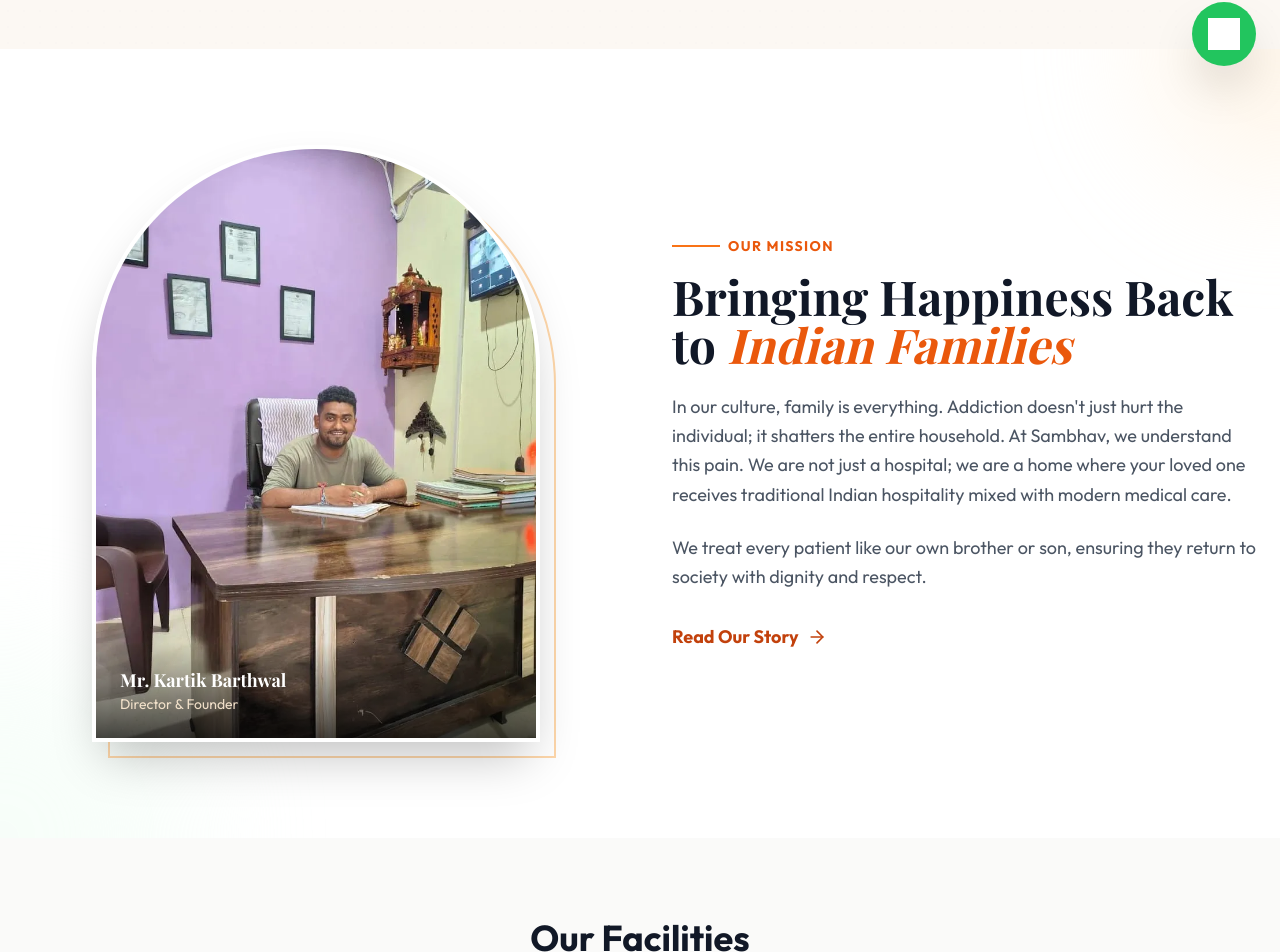
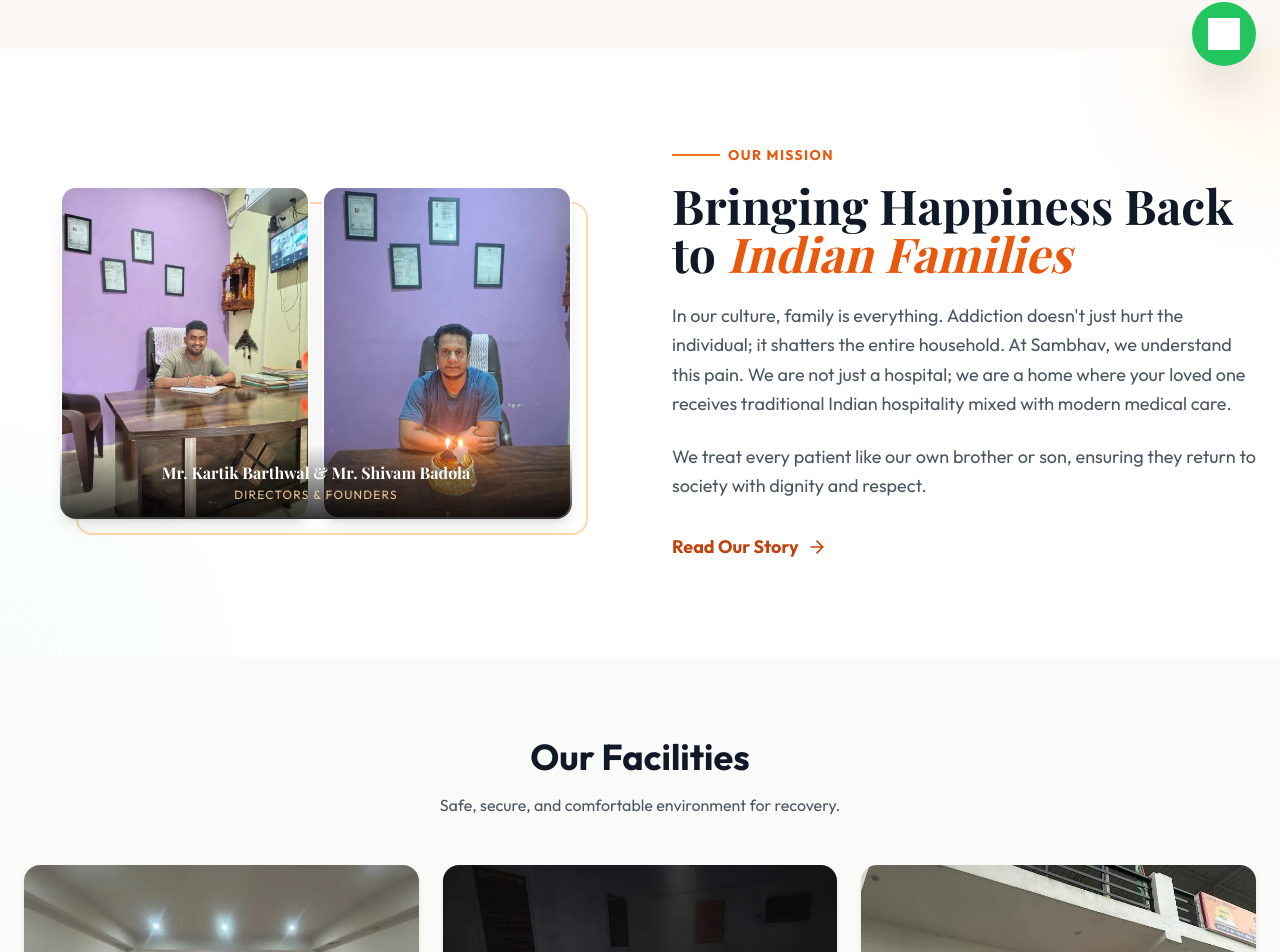
Before and after one commit to sambhavrehab1-boop/sambhav, a React (Vite) app: page / in a window 1280 px wide. Shown: the part 710-1662 px from the top of the page. Built offline with nearby package versions, Linux system fonts and the light colour scheme; grey boxes are pictures that could not be loaded; a web font is replaced by a local one.

Commit message:
updated layout and SEO

```diff
--- a/index.html
+++ b/index.html
@@ -67,6 +67,16 @@
         "Addiction Medicine",
         "Alcohol Rehabilitation",
         "Drug Rehabilitation"
+      ],
+      "founder": [
+        {
+          "@type": "Person",
+          "name": "Kartik Barthwal"
+        },
+        {
+          "@type": "Person",
+          "name": "Shivam Badola"
+        }
       ],
       "description": "Sambhav Nasha Mukti Kendra is a trusted drug and alcohol rehabilitation center in Dehradun providing 24x7 medical care, counseling, and addiction recovery programs.",
       "sameAs": [
--- a/src/pages/About.tsx
+++ b/src/pages/About.tsx
@@ -21,23 +21,41 @@ export default function About() {
                     </p>
                 </div>
 
-                <div className="max-w-7xl mx-auto grid md:grid-cols-2 gap-16 items-start">
-                    <div className="relative">
-                        {/* Photo Frame */}
-                        <div className="relative rounded-t-full rounded-b-3xl overflow-hidden shadow-2xl border-[6px] border-white z-10">
-                            <img
-                                src="/rehab-center-director.webp"
-                                alt="Director"
-                                className="w-full h-auto object-cover"
-                            />
-                            <div className="absolute bottom-0 left-0 right-0 bg-gradient-to-t from-orange-900/90 to-transparent pt-24 pb-8 px-8 text-white text-center">
-                                <p className="font-serif text-2xl font-bold">Mr. Kartik Barthwal</p>
-                                <p className="text-orange-200 text-sm tracking-widest uppercase mt-1">Founder & Director</p>
+                <div className="max-w-7xl mx-auto grid lg:grid-cols-2 gap-16 items-start">
+                    <div className="grid grid-cols-2 gap-6 relative">
+                        {/* Director 1: Kartik Barthwal */}
+                        <div className="relative">
+                            <div className="relative rounded-t-full rounded-b-2xl overflow-hidden shadow-xl border-4 border-white z-10 transition-transform hover:scale-105 duration-500 aspect-[3/4]">
+                                <img
+                                    src="/rehab-center-director.webp"
+                                    alt="Mr. Kartik Barthwal - Director"
+                                    className="w-full h-full object-cover object-top"
+                                />
+                                <div className="absolute bottom-0 left-0 right-0 bg-gradient-to-t from-orange-900/90 via-orange-900/40 to-transparent pt-12 pb-4 px-3 text-white text-center">
+                                    <p className="font-serif text-sm md:text-lg font-bold leading-tight">Mr. Kartik Barthwal</p>
+                                    <p className="text-orange-200 text-[8px] md:text-[10px] tracking-widest uppercase mt-0.5">Founder & Director</p>
+                                </div>
                             </div>
                         </div>
-                        {/* Decorative Circle */}
-                        <div className="absolute -top-12 -right-12 w-64 h-64 bg-orange-100 rounded-full -z-0 opacity-60 blur-2xl"></div>
-                        <div className="absolute -bottom-12 -left-12 w-64 h-64 bg-green-50 rounded-full -z-0 opacity-60 blur-2xl"></div>
+
+                        {/* Director 2: Shivam Badola */}
+                        <div className="relative">
+                            <div className="relative rounded-t-full rounded-b-2xl overflow-hidden shadow-xl border-4 border-white z-10 transition-transform hover:scale-105 duration-500 aspect-[3/4]">
+                                <img
+                                    src="/shivam-badola.webp"
+                                    alt="Mr. Shivam Badola - Director"
+                                    className="w-full h-full object-cover object-top"
+                                />
+                                <div className="absolute bottom-0 left-0 right-0 bg-gradient-to-t from-orange-900/90 via-orange-900/40 to-transparent pt-12 pb-4 px-3 text-white text-center">
+                                    <p className="font-serif text-sm md:text-lg font-bold leading-tight">Mr. Shivam Badola</p>
+                                    <p className="text-orange-200 text-[8px] md:text-[10px] tracking-widest uppercase mt-0.5">Founder & Director</p>
+                                </div>
+                            </div>
+                        </div>
+
+                        {/* Decorative background elements */}
+                        <div className="absolute -top-6 -right-6 w-48 h-48 bg-orange-100 rounded-full -z-0 opacity-40 blur-3xl"></div>
+                        <div className="absolute -bottom-6 -left-6 w-48 h-48 bg-green-50 rounded-full -z-0 opacity-40 blur-3xl"></div>
                     </div>
 
                     <div className="relative pt-8">
--- a/src/pages/Home.tsx
+++ b/src/pages/Home.tsx
@@ -84,20 +84,32 @@ export default function Home() {
 
                 <div className="max-w-7xl mx-auto grid md:grid-cols-2 gap-16 items-center relative z-10">
                     <div className="relative flex justify-center">
-                        {/* "Arch" Frame Implementation */}
-                        <div className="relative w-full max-w-md">
-                            <div className="absolute inset-0 border-2 border-orange-200 rounded-t-full rounded-b-3xl translate-x-4 translate-y-4"></div>
+                        <div className="relative w-full max-w-lg">
+                            <div className="absolute inset-0 border-2 border-orange-200 rounded-2xl translate-x-4 translate-y-4"></div>
                             <FadeIn direction="right">
-                                <div className="relative rounded-t-full rounded-b-3xl overflow-hidden shadow-2xl border-4 border-white aspect-[3/4]">
-                                    <img
-                                        src="/rehab-center-director.webp"
-                                        alt="Director of Sambhav Nasha Mukti Kendra"
-                                        loading="lazy"
-                                        className="w-full h-full object-cover object-top hover:scale-105 transition-transform duration-700"
-                                    />
-                                    <div className="absolute bottom-0 left-0 right-0 bg-gradient-to-t from-black/70 to-transparent p-6 text-white">
-                                        <p className="font-serif text-lg font-bold">Mr. Kartik Barthwal</p>
-                                        <p className="text-sm text-orange-100 opacity-90">Director & Founder</p>
+                                <div className="grid grid-cols-2 gap-3 relative z-10">
+                                    {/* Kartik Photo */}
+                                    <div className="relative rounded-2xl overflow-hidden shadow-lg border-2 border-white aspect-[3/4]">
+                                        <img
+                                            src="/rehab-center-director.webp"
+                                            alt="Director Kartik Barthwal"
+                                            loading="lazy"
+                                            className="w-full h-full object-cover object-top hover:scale-105 transition-transform duration-700"
+                                        />
+                                    </div>
+                                    {/* Shivam Photo */}
+                                    <div className="relative rounded-2xl overflow-hidden shadow-lg border-2 border-white aspect-[3/4]">
+                                        <img
+                                            src="/shivam-badola.webp"
+                                            alt="Director Shivam Badola"
+                                            loading="lazy"
+                                            className="w-full h-full object-cover object-top hover:scale-105 transition-transform duration-700"
+                                        />
+                                    </div>
+                                    {/* Overlay Text */}
+                                    <div className="absolute bottom-0 left-0 right-0 bg-gradient-to-t from-black/80 via-black/40 to-transparent p-4 text-white rounded-b-2xl">
+                                        <p className="font-serif text-sm md:text-base font-bold text-center">Mr. Kartik Barthwal & Mr. Shivam Badola</p>
+                                        <p className="text-[10px] md:text-xs text-orange-200 text-center opacity-90 uppercase tracking-widest mt-0.5">Directors & Founders</p>
                                     </div>
                                 </div>
                             </FadeIn>
```
Also changed, not shown: public/shivam-badola.jpg (added), public/shivam-badola.webp (added).
